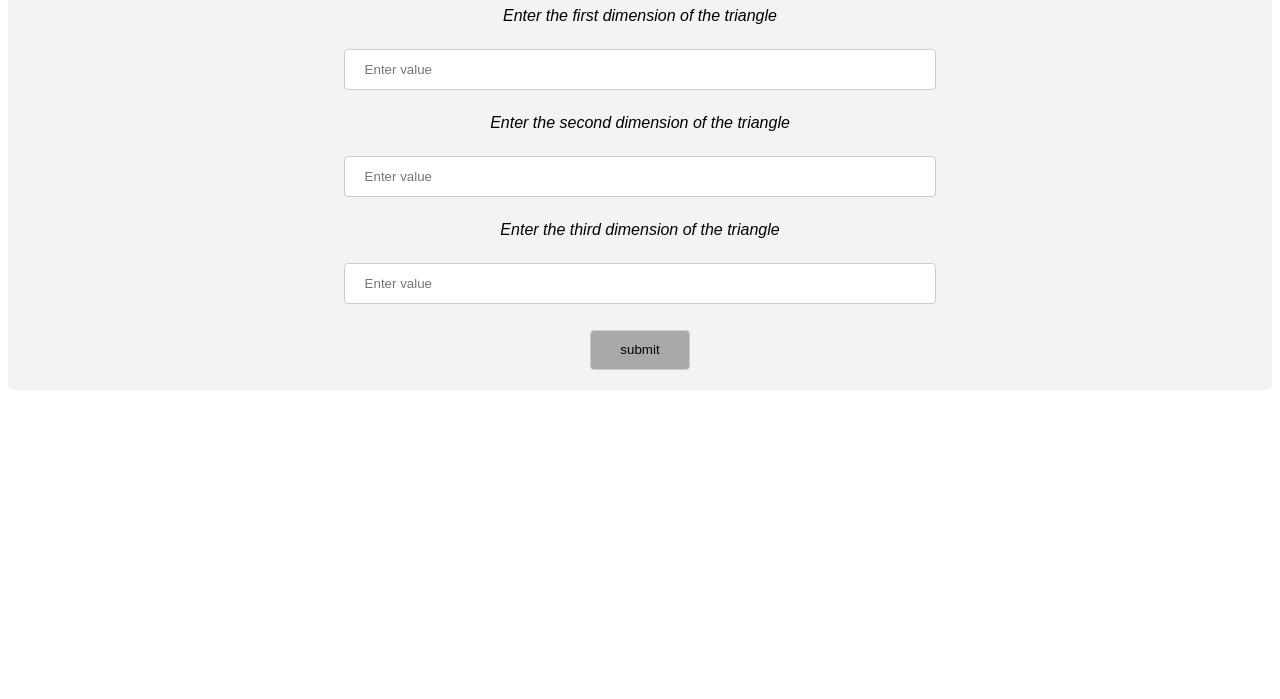
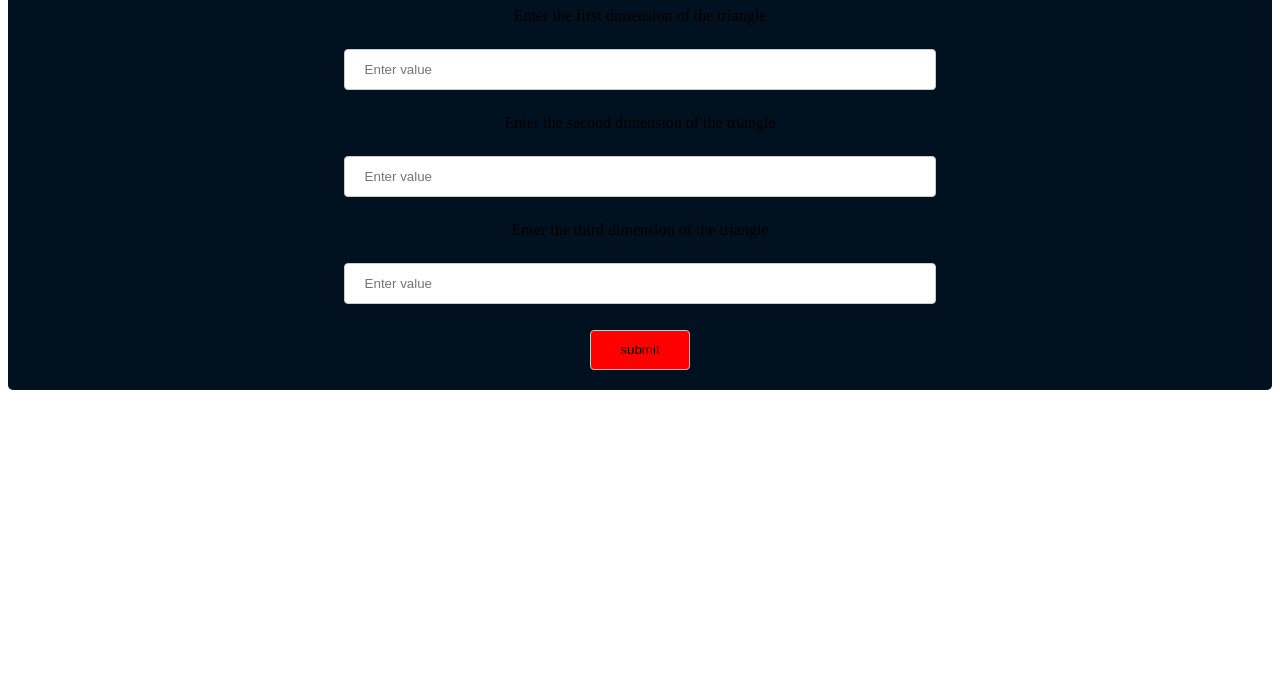
Before and after one commit to jessyndavi/triangle-tracker, a plain HTML site: page index.html in a window 1280 px wide. Shown: the part 101-800 px from the top of the page. Drawn offline with Linux system fonts and the light colour scheme.

Commit message:
Apply chnages

```diff
--- a/css/styles.css
+++ b/css/styles.css
@@ -1,6 +1,6 @@
 div{
   border-radius: 5px;
-  background-color: #f3f3f3;
+  background-color: #02111f;
   padding: 20px;
   text-align: center;
 }
@@ -19,14 +19,14 @@ input[type=number]{
 button{
   width: 100px;
   height: 40px;
-  background-color: darkgrey;
+  background-color: red;
   border-radius: 4px;
   border: 1px solid #ccc;
 }
 button:hover{
-  background-color: grey;
+  background-color: yellow;
 }
-p{
+p{color: orange
   font-style: italic;
-  font-family: fantasy;
+  font-family: futura-pt;
 }
```
